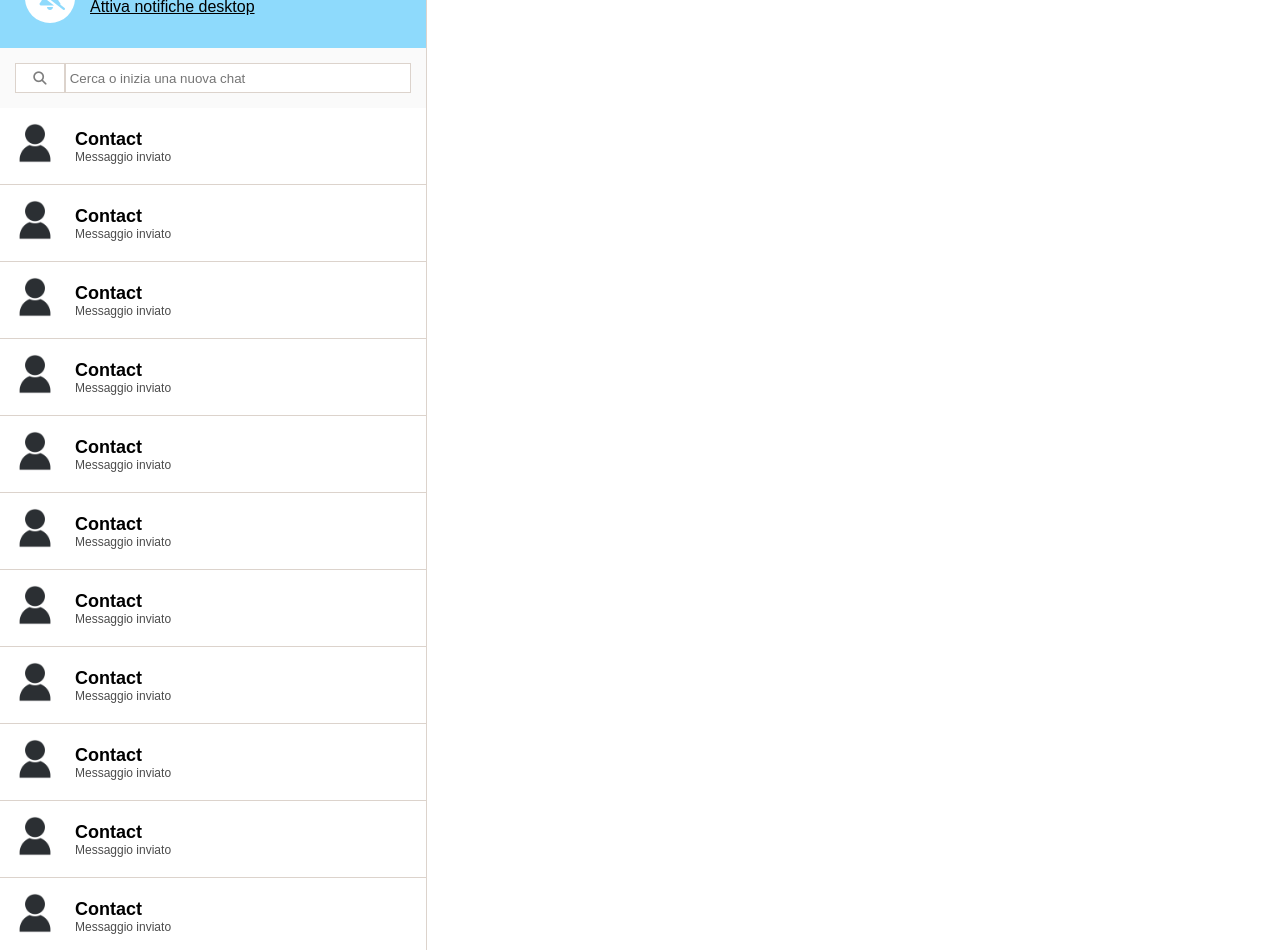
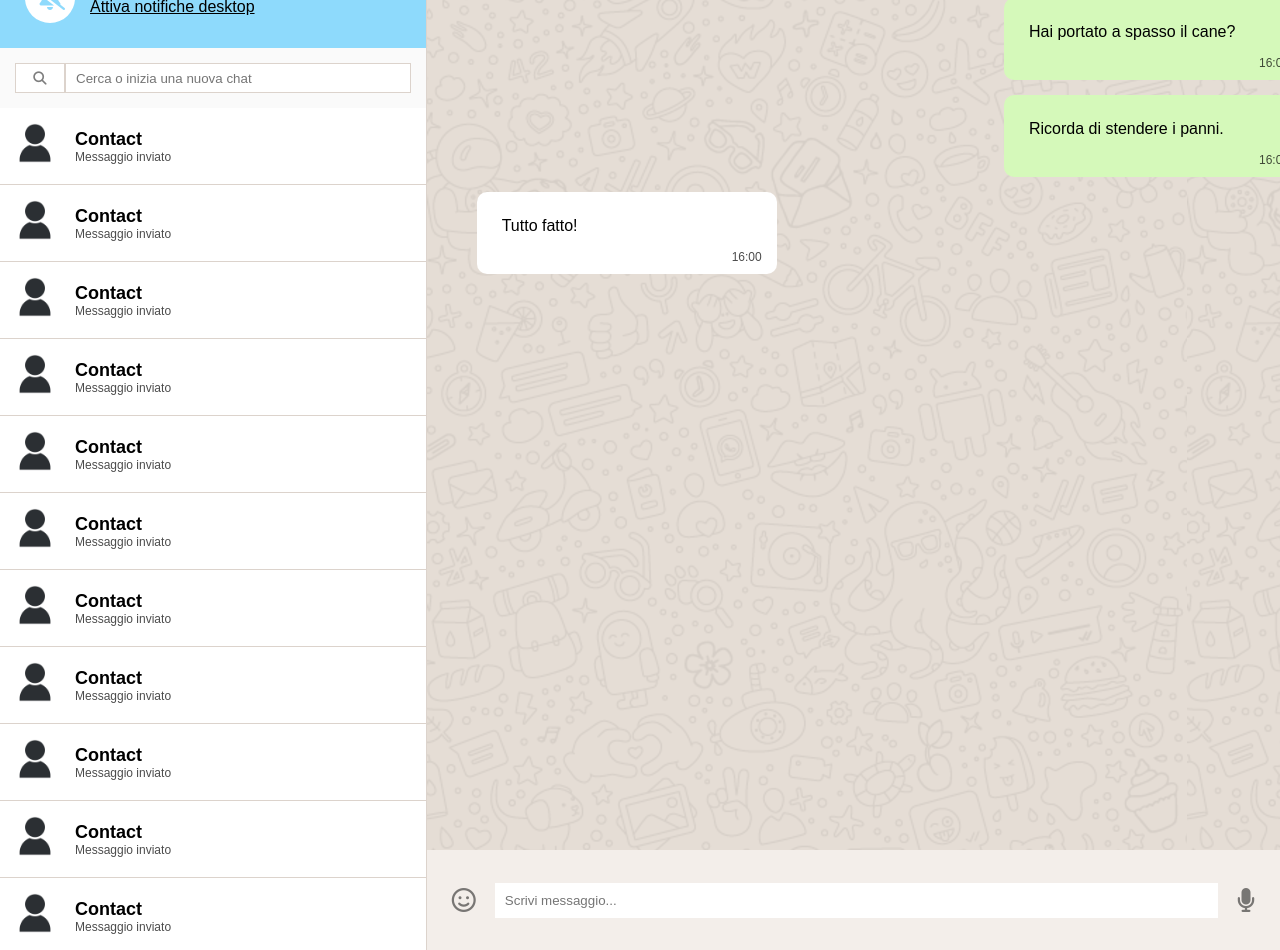
Before and after one commit to longo2002/vue-boolzapp, a plain HTML site: page index.html in a window 1280 px wide. Drawn offline with Linux system fonts and the light colour scheme.

Commit message:
Static layout done

```diff
--- a/css/app.css
+++ b/css/app.css
@@ -146,6 +146,7 @@ img {
 }
 
 .searchbar-text {
+    padding: 10px;
     width: calc(100% - 50px);
 }
 
@@ -180,3 +181,63 @@ img {
     font-size: 12px;
     opacity: 0.7;
 }
+
+.text-area{
+    height: calc( 100% - 100px);
+    background-image: url("../img/28719144-86dc0f70-73b1-11e7-911d-60d70fcded21.png");
+    padding: 50px;
+}
+
+.typing-area{
+    height: 100px;
+    padding: 25px;
+    background-color: #f3eeea;
+    display: flex;
+    justify-content: space-between;
+    align-items: center;
+}
+
+.typing-area i {
+    font-size: 24px;
+    opacity: 0.5;
+}
+
+.typingbar{
+    padding: 10px;
+    width: 90%;
+}
+
+.user-text-sent,
+.contact-text-sent{
+    padding: 25px;
+    width: 300px;
+    border-radius: 10px;
+}
+
+.user-text-sent{
+    margin-left: 70%;
+    margin-bottom: 15px;
+    background-color: #d5f9ba;
+}
+
+.user-text-sent p:last-child{
+    position: relative;
+    top: 15px;
+    left: 230px;
+    font-weight: lighter;
+    font-size: 12px;
+    opacity: 0.7;
+}
+
+.contact-text-sent{
+    background-color: #ffffff;
+}
+
+.contact-text-sent p:last-child{
+    position: relative;
+    top: 15px;
+    left: 230px;
+    font-weight: lighter;
+    font-size: 12px;
+    opacity: 0.7;
+}
--- a/index.html
+++ b/index.html
@@ -88,7 +88,7 @@
                             <button class="searchbar-button">
                                 <i class="fa-solid fa-magnifying-glass"></i>
                             </button>
-                            <input type="text" placeholder=" Cerca o inizia una nuova chat" class="searchbar-text">
+                            <input type="text" placeholder="Cerca o inizia una nuova chat" class="searchbar-text">
                         </div>
                         <div class="contacts-list">
                             <ul>
@@ -196,7 +196,41 @@
                         </div>
                     </div>
                     <div class="col col-8 debug ">
-
+                        <div class="text-area">
+                            <div class="user-text">
+                                <div class="user-text-sent">
+                                    <p>
+                                        Hai portato a spasso il cane?
+                                    </p>
+                                    <p>
+                                        16:00
+                                    </p>
+                                </div>
+                                <div class="user-text-sent">
+                                    <p>
+                                        Ricorda di stendere i panni.
+                                    </p>
+                                    <p>
+                                        16:00
+                                    </p>
+                                </div>
+                            </div>
+                            <div class="contact-text">
+                                <div class="contact-text-sent">
+                                    <p>
+                                        Tutto fatto!
+                                    </p>
+                                    <p>
+                                        16:00
+                                    </p>
+                                </div>
+                            </div>
+                        </div>
+                        <div class="typing-area">
+                            <i class="fa-regular fa-face-smile"></i>
+                            <input type="text" placeholder="Scrivi messaggio..." class="typingbar">
+                            <i class="fa-solid fa-microphone"></i>
+                        </div>
                     </div>
                 </div>
             </div>
--- a/js/app.js
+++ b/js/app.js
@@ -1,4 +1,5 @@
 console.log("works!")
+
 const contacts = [
     {
         name: 'Michele',
@@ -161,4 +162,5 @@ const contacts = [
         ],
     }
 ]
+
 console.log(contacts)
```
Also changed, not shown: img/28719144-86dc0f70-73b1-11e7-911d-60d70fcded21.png (added).
